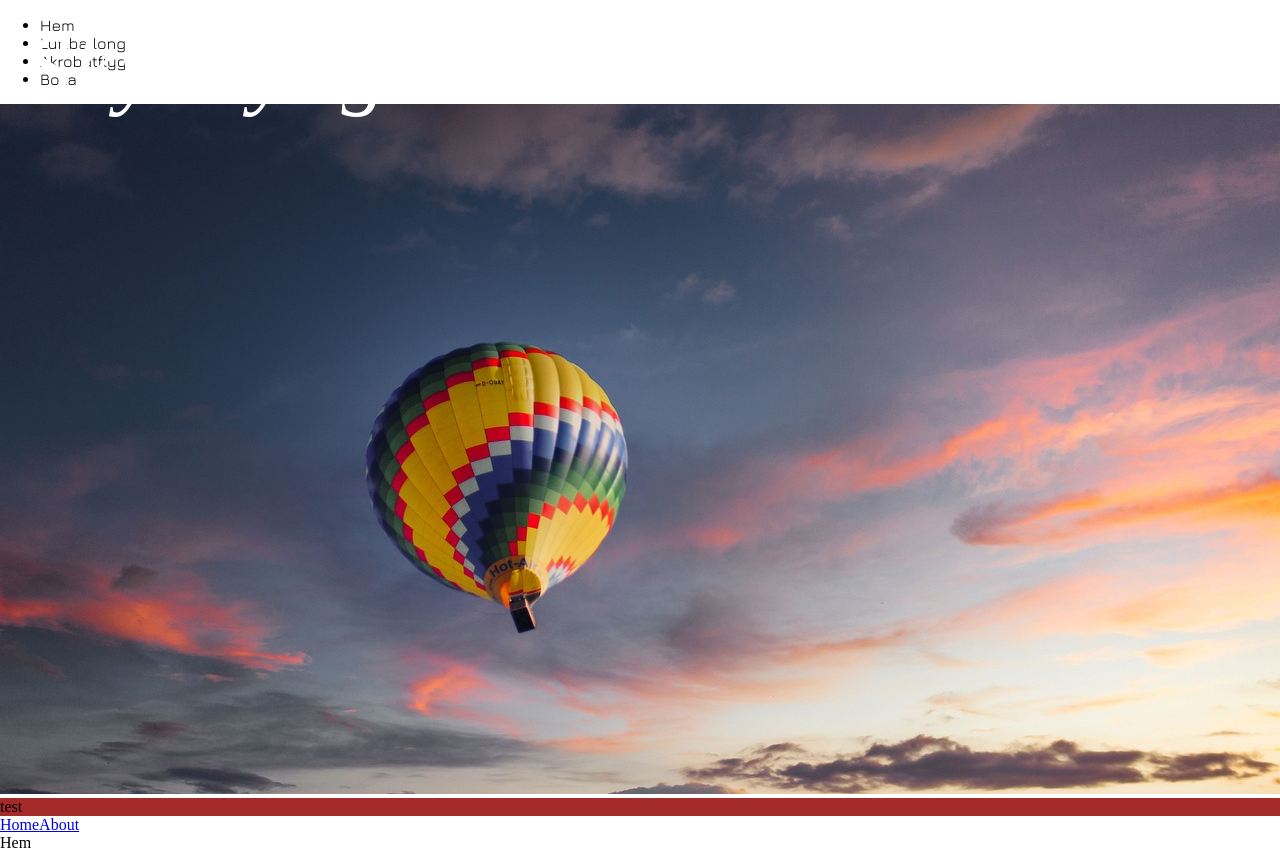
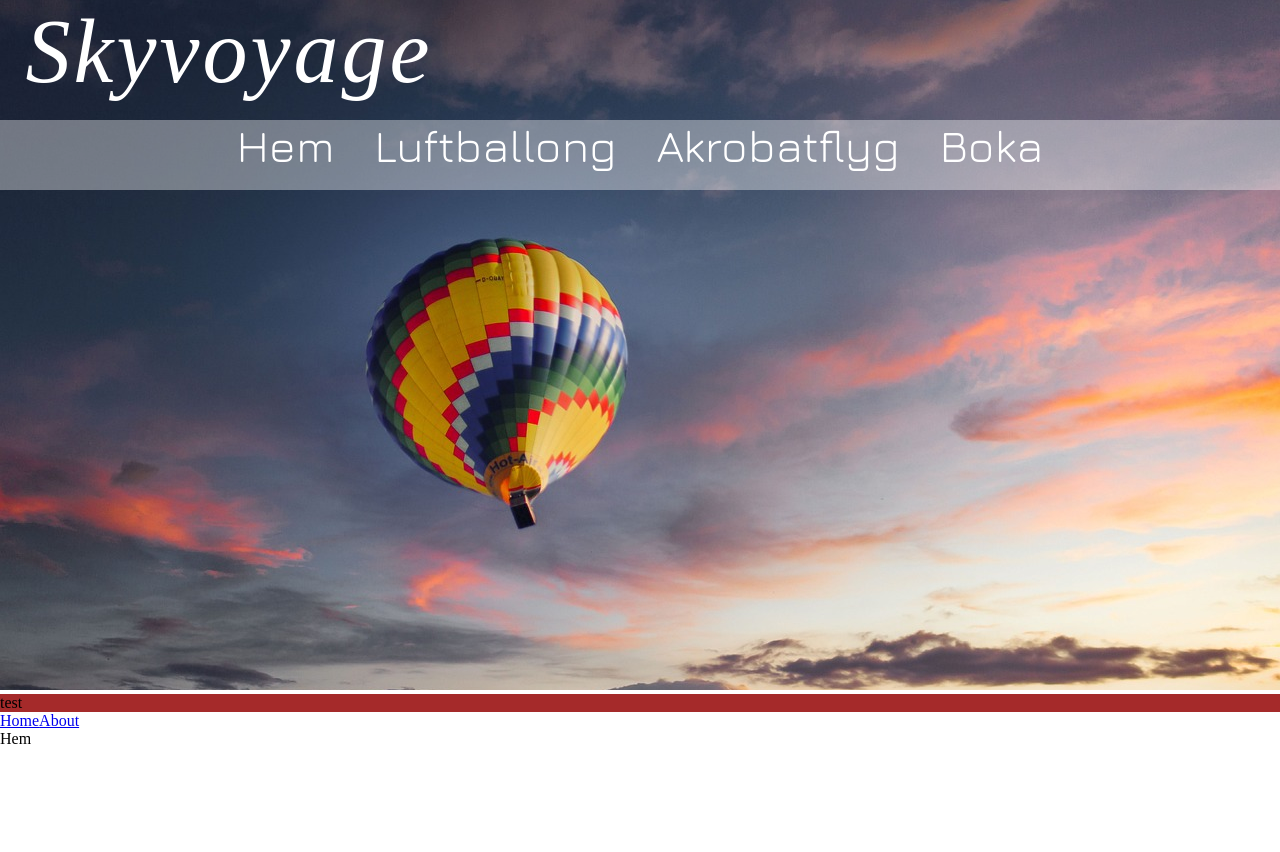
Before and after one commit to ellinorjohansson/SkyVoyage-Glantan, a Vue app: page / in a window 1280 px wide. After the commit the page ends 800 px from the top, so only its background shows below. Built offline with nearby package versions, Linux system fonts and the light colour scheme; a web font is replaced by a local one.

Commit message:
🚧 feature: work on nav bar tablet & desktop

```diff
--- a/src/component/MainHeader.vue
+++ b/src/component/MainHeader.vue
@@ -7,8 +7,8 @@ import NavBar from "./NavBar.vue"
 <template>
   <header>
     <HeaderLogo />
+    <img src="/assets/images/Hero_image.jpg" alt="" height="1280" width="855" />
     <NavBar />
-    <img src="/assets/images/Hero_image.jpg" alt="" height="1280" width="855" />
     <div>test</div>
   </header>
 </template>
@@ -16,6 +16,7 @@ import NavBar from "./NavBar.vue"
 <style lang="scss" scoped>
 //mobile
 header {
+  position: relative;
   img {
     position: relative;
     width: 100%;
--- a/src/component/NavBar.vue
+++ b/src/component/NavBar.vue
@@ -15,13 +15,46 @@
 nav {
   font-family: $font-heading2;
   z-index: 2;
+  background-color: rgba(255, 255, 255, 0.38);
+  width: 100%;
+  position: absolute;
+  color: white;
+
+  ul {
+    list-style: none;
+    display: flex;
+    margin: 0;
+    align-items: center;
+    justify-content: center;
+  }
 }
 
 //tablet
 @media screen and (min-width: 768px) {
+  nav {
+    top: 120px;
+    ul {
+      height: 50px;
+      font-size: $tablet-font-size-heading2;
+      li {
+        margin-right: 50px;
+
+      }
+    }
+  }
 }
 
 //desktop
 @media screen and (min-width: 1024px) {
+  nav {
+    height: 70px;
+    top: 120px;
+    ul {
+      font-size: $desktop-font-size-heading2;
+      li {
+        margin-right: 40px;
+      }
+    }
+  }
 }
 </style>
```
